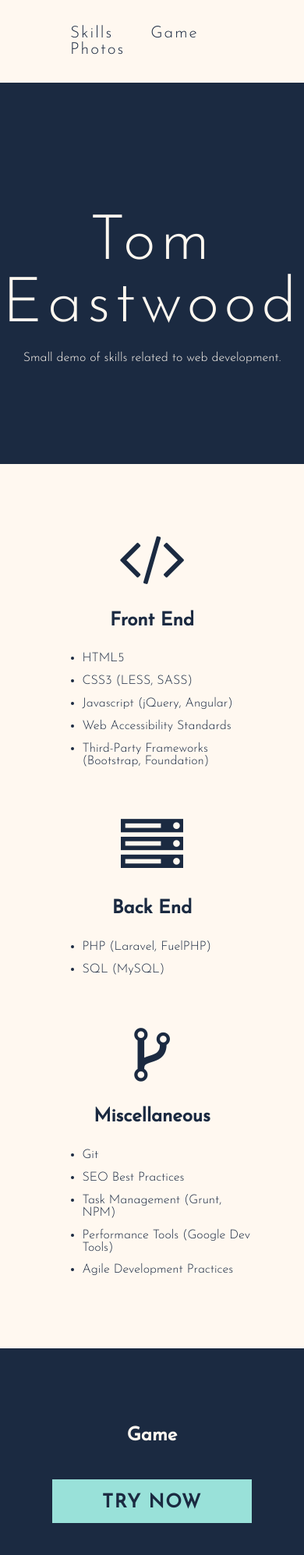
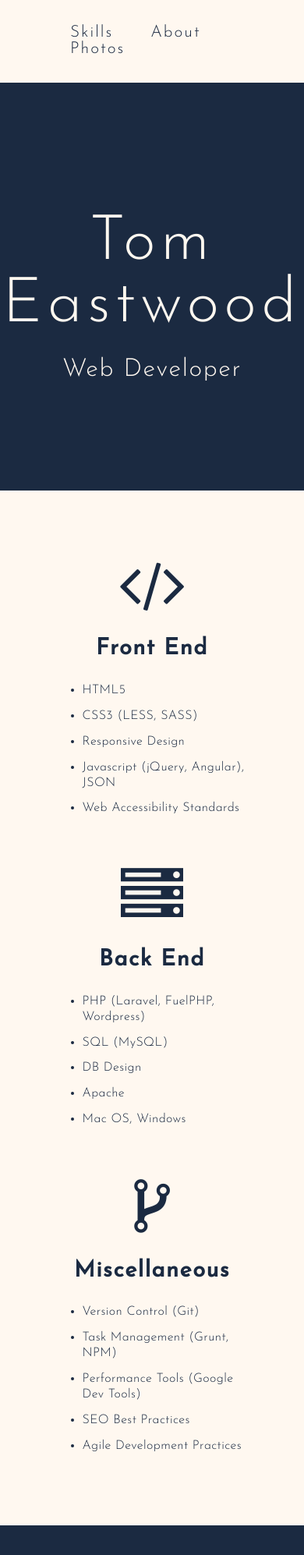
Before and after one commit to Tom-Eastwood/personal-website, a website: page index.html in a window 390 px wide. Shown: the top 1994 px of the page at 78% size. Drawn offline with nearby package versions, Linux system fonts and the light colour scheme; files that its build step writes are made by us from their sources.

Commit message:
removed game demo, added about section.  small tweaks for responsive and font.  updated pack.json to reflect dependencies

```diff
--- a/index.html
+++ b/index.html
@@ -21,7 +21,7 @@
     <div class="large-12 column">
       <ul>
         <li><a href="#skills">Skills</a></li>
-        <li><a href="#game">Game</a></li>
+        <li><a href="#about">About</a></li>
         <li><a href="#photos">Photos</a></li>
       </ul>
     </div>
@@ -29,58 +29,70 @@
 
   <div class="row expanded header inverse-color">
     <h1>Tom Eastwood</h1>
-    <p>Small demo of skills related to web development.</p>
+    <h2>Web Developer</h2>
   </div>
 
   <div class="row skills section" id="skills">
     <div class="large-4 columns">
       <i class="fa fa-code fa-5x" aria-hidden="true"></i>
-      <h2>Front End</h2>
+      <h3>Front End</h3>
       <ul>
         <li>HTML5</li>
         <li>CSS3 (LESS, SASS)</li>
-        <li>Javascript (jQuery, Angular)</li>
+        <li>Responsive Design</li>
+        <li>Javascript (jQuery, Angular), JSON</li>
         <li>Web Accessibility Standards</li>
-        <li>Third-Party Frameworks (Bootstrap, Foundation)</li>
       </ul>
     </div>
     <div class="large-4 columns">
       <i class="fa fa-server fa-5x" aria-hidden="true"></i>
-      <h2>Back End</h2>
+      <h3>Back End</h3>
       <ul>
-        <li>PHP (Laravel, FuelPHP)</li>
+        <li>PHP (Laravel, FuelPHP, Wordpress)</li>
         <li>SQL (MySQL)</li>
+        <li>DB Design</li>
+        <li>Apache</li>
+        <li>Mac OS, Windows</li>
       </ul>
     </div>
     <div class="large-4 columns">
       <i class="fa fa-code-fork fa-5x" aria-hidden="true"></i>
-      <h2>Miscellaneous</h2>
+      <h3>Miscellaneous</h3>
       <ul>
-        <li>Git</li>
-        <li>SEO Best Practices</li>
+        <li>Version Control (Git)</li>
         <li>Task Management (Grunt, NPM)</li>
         <li>Performance Tools (Google Dev Tools)</li>
+        <li>SEO Best Practices</li>
         <li>Agile Development Practices</li>
       </ul>
     </div>
   </div>
 
-  <div class="row expanded game section inverse-color" id="game">
-    <div class="large-12 columns">
-      <h2>Game</h2>
-      <a href="#" class="cta-btn">try now</a>
+  <div class="row expanded about section inverse-color" id="about">
+    <div class="medium-6 medium-offset-3 columns">
+      <h3>About</h3>
+      <p>I've been developing for the web professionally for over three years.  I've helped companies complete and maintain projects as a front end and back end developer using a wide variety of technologies.  I've worked as part of large teams and independently.</p>
+      <p>The most exciting aspect of web development is the pace of change.  I love being able to stay in tune with trends and emerging technologies and applying them to help a client or employer.</p>
+      <p>Outside of web development my interests include travelling and reading.</p>
     </div>
   </div>
 
    <div class="row expanded photo section" id="photos">
     <div class="large-12 columns">
-      <h2>Photos</h2>
+      <h3>Photos</h3>
       <div class="gallery" id="instafeed"></div>
     </div>
   </div>
 
    <div class="row expanded section footer inverse-color">
     <div class="large-4 columns">
+      <p class="icons">
+        <a class="email-link" title="email"><i class="fa fa-envelope fa-2x" aria-hidden="true"></i></a>
+        <a href="https://linkedin.com/in/tom-eastwood-9389a969" target="_blank" title="LinkedIn"><i class="fa fa-linkedin-square fa-2x" aria-hidden="true"></i></a>
+        <a href="https://instagram.com/tomjeastwood" target="_blank" title="Instagram"><i class="fa fa-instagram fa-2x" aria-hidden="true"></i></a>
+      </p>
+    </div>
+    <div class="large-4 large-offset-4 columns">
       <p>Developed by Tom Eastwood</p>
       <p>Built with the help of:</p>
       <ul>
--- a/package.json
+++ b/package.json
@@ -12,6 +12,8 @@
     "grunt-node-minify": "^1.1.4"
   },
   "dependencies": {
-    "foundation-sites": "^6.3.1"
+    "foundation-sites": "^6.3.1",
+    "instafeed.js": "1.4.1",
+    "jquery": "3.2.1"
   }
 }
--- a/scripts/main.js
+++ b/scripts/main.js
@@ -4,7 +4,7 @@ var feed = new Instafeed({
     accessToken: '4086633085.1677ed0.c75ab6c2f1ff4aae88e1cf7d3c9d7559',
     userId: '4086633085',
     resolution: 'low_resolution',
-    template: '<div class="gal-img"><a href="{{link}}" target="_blank"><img src="{{image}}"/></a></div>',
+    template: '<div class="gal-img"><a href="{{link}}" target="_blank"><img src="{{image}}" alt="photo from {{location}}"/></a></div>',
     after: function(){
         //initialize the slider once the images are loaded
         $('#instafeed').slick({
@@ -37,3 +37,17 @@ $('.nav a').click(function(){
     }, 500);
     return false;
 });
+
+//function to return a reversevstring
+function reverseString(str) {
+    var splitString = str.split("");
+    var reverseArray = splitString.reverse();
+    var joinArray = reverseArray.join("");
+
+    return joinArray;
+}
+
+$(function(){
+    //add the attribute for spam prevention
+    $('.email-link').attr("href", reverseString("moc.liamg@88doowtsae.mot:otliam") );
+});
--- a/styles/scss/main.scss
+++ b/styles/scss/main.scss
@@ -44,7 +44,14 @@ html{
     @media screen and (max-width: 640px) {
         font-size: 16px;
     }
-
+    h3{
+        font-size: 1.8rem;
+        letter-spacing: 0.1rem;
+    }
+    p, li{
+        line-height: 1.25rem;
+        letter-spacing: 0.025rem;
+    }
     box-sizing: border-box;
 }
 
@@ -59,24 +66,6 @@ body{
 .section{
     padding: 5rem 0;
     text-align: center;
-}
-
-.cta-btn{
-    background-color: $bright-blue;
-    color: $blue;
-    text-decoration: none;
-    text-transform: uppercase;
-    padding: 1.1rem 4rem 0.9rem;
-    font-size: 1.5rem;
-    display: inline-block;
-    letter-spacing: 0.1rem;
-    font-weight: 600;
-    margin-top: 1.5rem;
-    @include transition(0.2s ease-in-out);
-    &:hover{
-        @include glow(0px 0px 25px 1px $bright-blue);
-        @include transition(0.2s ease-in-out);
-    }
 }
 
 //navigation style
@@ -117,11 +106,16 @@ body{
         margin-bottom: 1.2rem;
         font-weight: 300;
     }
+    h2{
+        font-size: 2rem;
+        letter-spacing: 0.1rem;
+        font-weight: 300;
+    }
 }
 
 //skills style
 .skills{
-    h2{
+    h3{
         margin: 1.8rem 0;
     }
     ul{
@@ -146,8 +140,12 @@ body{
     }
 }
 
-//game demo style
-
+//about style
+.about{
+    p{
+        text-align: left;
+    }
+}
 //photo style
 .gallery{
     a{
@@ -188,4 +186,9 @@ body{
     li{
         margin-top: 0.5rem;
     }
+    .icons{
+        a{
+            margin-right: 1rem;
+        }
+    }
 }
```
Also changed, not shown: scripts/main.min.js, styles/main.css.
